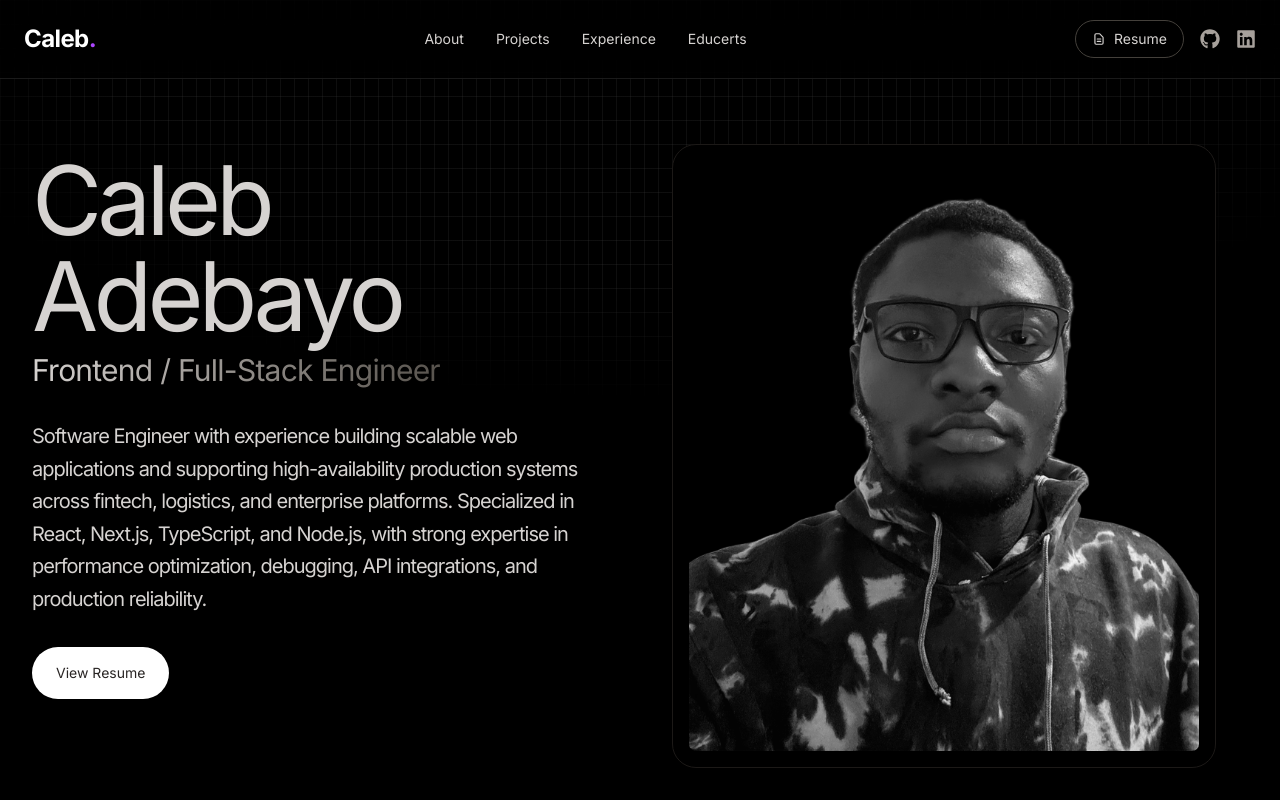
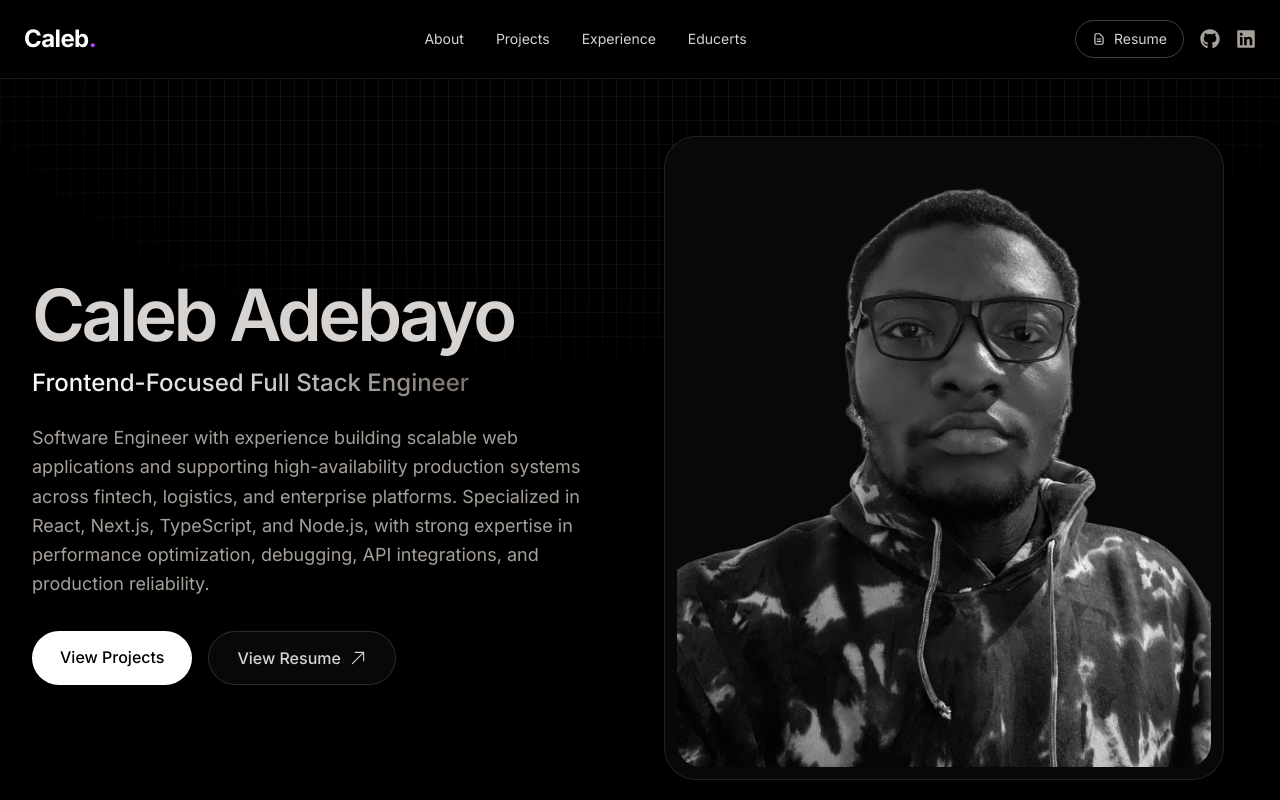
Before and after one commit to calebtolorunleke/caleb-devspace, a React (Vite) app: page / in a window 1280 px wide. Shown: the top 800 px of the page. Built offline with nearby package versions, Linux system fonts and the light colour scheme.

Commit message:
Refine hero section and improve portfolio UI

```diff
--- a/src/components/Hero.jsx
+++ b/src/components/Hero.jsx
@@ -1,77 +1,199 @@
 import profilePic from "../assets/calebProfile.png";
 import { HERO_CONTENT } from "../constants/index";
 import { motion } from "framer-motion";
+import { HiArrowUpRight } from "react-icons/hi2";
 
 const containerVariants = {
-  hidden: { opacity: 0, x: -100 },
+  hidden: { opacity: 0, x: -60 },
   visible: {
     opacity: 1,
     x: 0,
-    transition: { duration: 0.5, staggerChildren: 0.5 },
+    transition: {
+      duration: 0.6,
+      staggerChildren: 0.15,
+    },
   },
 };
+
 const childVariants = {
-  hidden: { opacity: 0, x: -100 },
-  visible: { opacity: 1, x: 0, transition: { duration: 0.5 } },
+  hidden: {
+    opacity: 0,
+    y: 20,
+  },
+  visible: {
+    opacity: 1,
+    y: 0,
+    transition: {
+      duration: 0.5,
+    },
+  },
 };
+
 const Hero = () => {
   return (
-    <div className="pb-4 lg:mb-36">
-      <div className="flex flex-wrap lg:flex-row-reverse">
+    <section className="pb-10 lg:pb-28">
+      <div className="flex flex-wrap lg:flex-row-reverse items-center">
+        {/* IMAGE */}
         <div className="w-full lg:w-1/2">
-          <div className="flex justify-center lg:p-8">
-            <motion.img
+          <div className="flex justify-center lg:justify-end lg:p-6">
+            <motion.div
+              initial={{ opacity: 0, x: 60 }}
+              animate={{ opacity: 1, x: 0 }}
+              transition={{ duration: 0.8 }}
+              className="
+              rounded-[32px]
+              border
+              border-white/10
+              bg-white/[0.03]
+              backdrop-blur-sm
+              p-3
+              shadow-2xl
+              "
+            >
+              <img
                 src={profilePic}
                 alt="Caleb Adebayo"
-              className="border border-stone-900 rounded-3xl bg-black p-4"
-              width={650}
-              height={650}
-              initial={{ x: 100, opacity: 0 }}
-              animate={{ x: 0, opacity: 1 }}
-              transition={{ duration: 1, delay: 0.3}}
+                width={620}
+                height={620}
+                className="
+                rounded-[24px]
+                object-cover
+                "
               />
+            </motion.div>
           </div>
         </div>
 
+        {/* TEXT */}
         <div className="w-full lg:w-1/2">
           <motion.div
+            variants={containerVariants}
             initial="hidden"
             animate="visible"
-            variants={containerVariants}
-            className="flex flex-col items-center lg:items-start mt-10"
+            className="
+            mt-12
+            flex
+            flex-col
+            items-center
+            lg:items-start
+            "
           >
-            <motion.h2
+            <motion.h1
               variants={childVariants}
-              className="pb-2 text-5xl tracking-tighter sm:text-6xl lg:text-8xl"
+              className="
+              text-5xl
+              sm:text-6xl
+              lg:text-7xl
+              font-semibold
+              tracking-[-0.05em]
+              "
             >
               Caleb Adebayo
-            </motion.h2>
-            <motion.span
-              variants={childVariants}
-              className="bg-linear-to-r from-stone-300 to-stone-600 bg-clip-text text-3xl tracking-tight text-transparent"
-            >
-              Frontend / Full-Stack Engineer
-            </motion.span>
+            </motion.h1>
+
             <motion.p
               variants={childVariants}
-              className="my-2 max-w-xl py-6 text-xl leading-relaxed tracking-tighter"
+              className="
+              mt-4
+              bg-gradient-to-r
+              from-white
+              via-stone-300
+              to-stone-500
+              bg-clip-text
+              text-transparent
+              text-xl
+              lg:text-2xl
+              font-medium
+              "
+            >
+              Frontend-Focused Full Stack Engineer
+            </motion.p>
+
+            <motion.p
+              variants={childVariants}
+              className="
+              mt-6
+              max-w-xl
+              text-lg
+              text-stone-400
+              leading-relaxed
+              "
             >
               {HERO_CONTENT}
             </motion.p>
-            <motion.a
+
+            {/* CTA */}
+
+            <motion.div
               variants={childVariants}
-              href="/resume.pdf"
+              className="
+              mt-8
+              flex
+              flex-col
+              sm:flex-row
+              gap-4
+              "
+            >
+              {/* Projects FIRST */}
+
+              <a
+                href="#projects"
+                className="
+                rounded-full
+                bg-white
+                text-black
+                px-7
+                py-3.5
+                font-medium
+                transition-all
+                duration-300
+                hover:scale-[1.03]
+                hover:bg-stone-200
+                "
+              >
+                View Projects
+              </a>
+
+              {/* Resume */}
+
+              <a
+                href="./Caleb_Resume.pdf"
                 target="_blank"
                 rel="noopener noreferrer"
-              download
-              className="mb-10 rounded-full bg-white px-6 py-4 text-sm text-stone-800 transition hover:scale-105"
+                className="
+                rounded-full
+                border
+                border-white/15
+                bg-white/[0.03]
+                backdrop-blur-sm
+                px-7
+                py-3.5
+                flex
+                items-center
+                gap-2
+                font-medium
+                transition-all
+                duration-300
+                hover:border-white/30
+                hover:bg-white/[0.06]
+                hover:scale-[1.03]
+                "
               >
                 View Resume
-            </motion.a>
+                <HiArrowUpRight
+                  className="
+                  text-lg
+                  transition-transform
+                  group-hover:translate-x-0.5
+                  group-hover:-translate-y-0.5
+                  "
+                />
+              </a>
+            </motion.div>
           </motion.div>
         </div>
       </div>
-    </div>
+    </section>
   );
 };
 
--- a/src/index.css
+++ b/src/index.css
@@ -4,6 +4,10 @@
 
 html {
   scroll-behavior: smooth;
+}
+
+body {
+  background: #000000;
 }
 
 :root {
```
Lines whose indentation alone changed are shown as unchanged.
